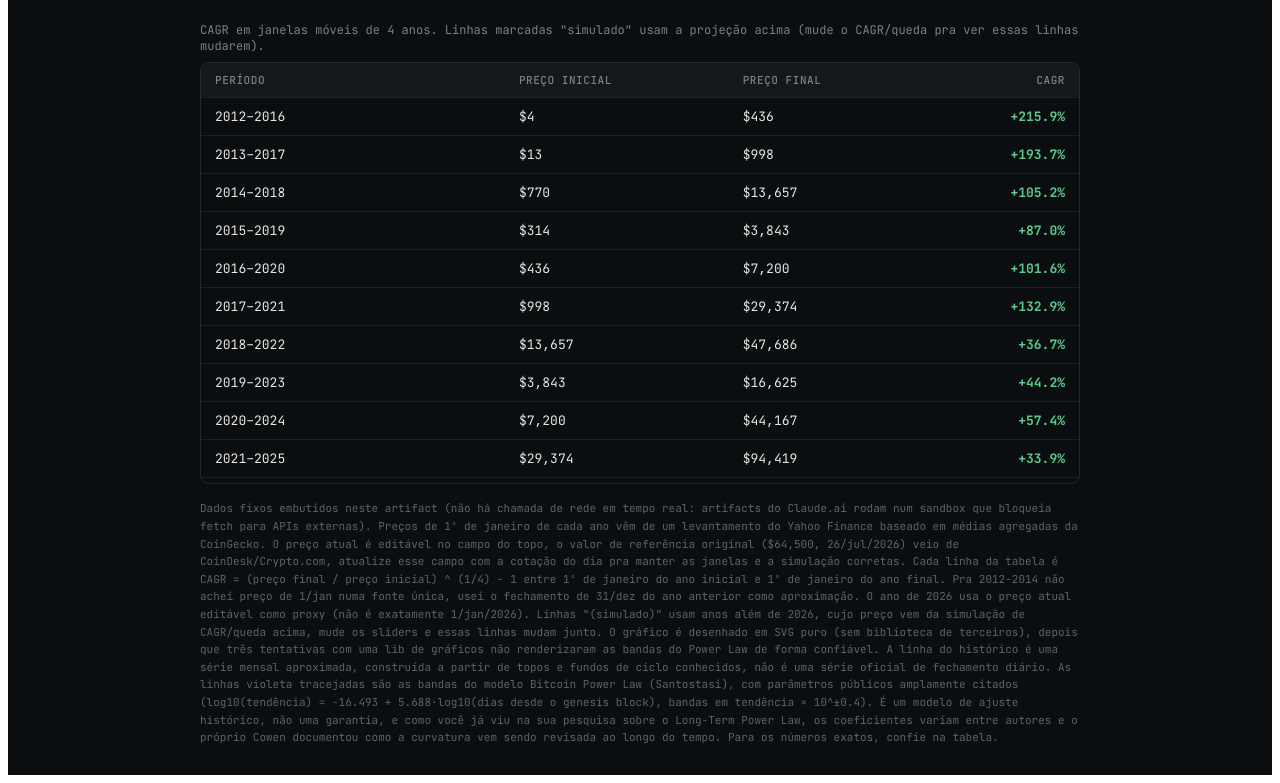
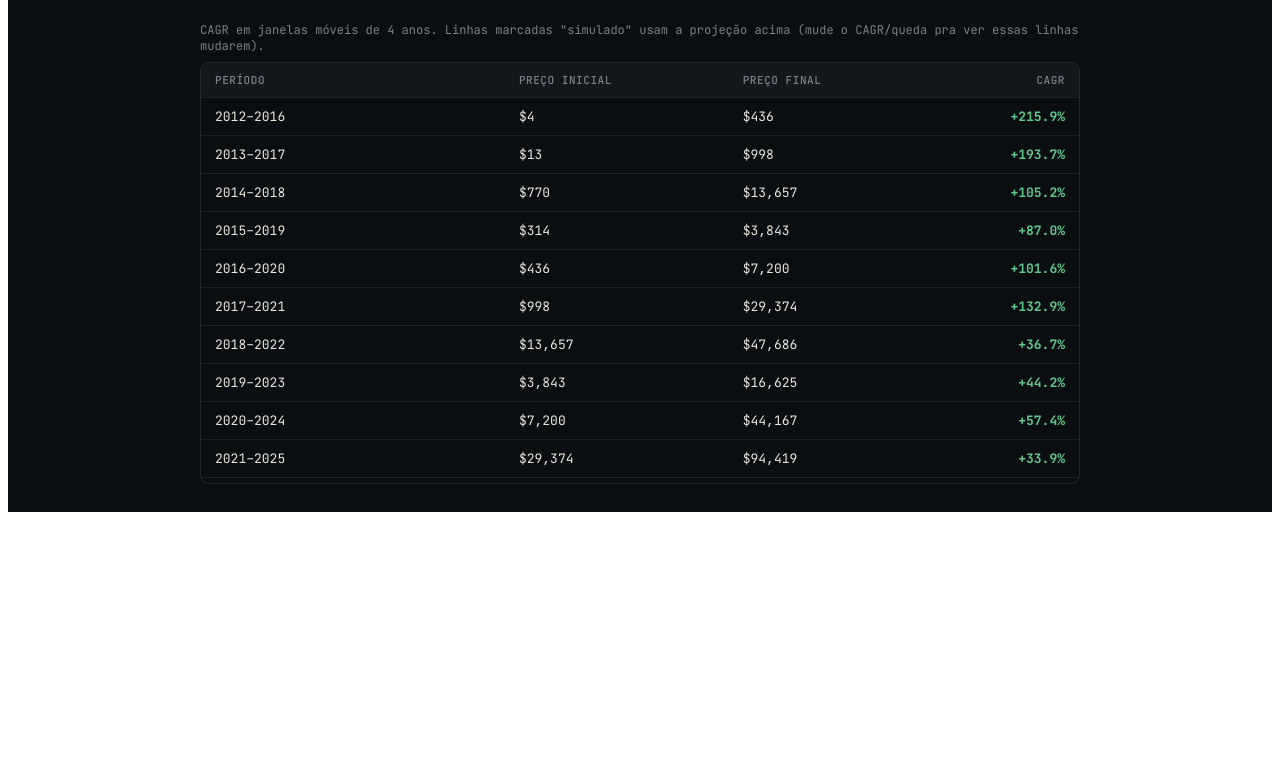
Before and after one commit to Henriqueperoni/btc-cagr-dashboard, a React (Vite) app: page / in a window 1280 px wide. Shown: the part 1083-1866 px from the top of the page. After the commit the page ends 1603 px from the top, so only its background shows below. Built offline with nearby package versions, Linux system fonts and the light colour scheme.

Commit message:
Remove the CARG explanation from CARG table

```diff
--- a/src/App.jsx
+++ b/src/App.jsx
@@ -794,34 +794,6 @@ export default function BtcCagrDashboard() {
               </tbody>
             </table>
           </div>
-
-          <div style={{ marginTop: 16, fontSize: 11, color: "#5c636b", lineHeight: 1.6 }}>
-            Dados fixos embutidos neste artifact (não há chamada de rede em tempo real:
-            artifacts do Claude.ai rodam num sandbox que bloqueia fetch para APIs
-            externas). Preços de 1º de janeiro de cada ano vêm de um levantamento do
-            Yahoo Finance baseado em médias agregadas da CoinGecko. O preço atual é
-            editável no campo do topo, o valor de referência original ({fmtUsd(TODAY.price)},
-            26/jul/2026) veio de CoinDesk/Crypto.com, atualize esse campo com a cotação
-            do dia pra manter as janelas e a simulação corretas. Cada linha da tabela é
-            CAGR = (preço final / preço inicial) ^ (1/{WINDOW}) − 1 entre 1º de janeiro do
-            ano inicial e 1º de janeiro do ano final. Pra 2012-2014 não achei preço de
-            1/jan numa fonte única, usei o fechamento de 31/dez do ano anterior como
-            aproximação. O ano de 2026 usa o preço atual editável como proxy (não é
-            exatamente 1/jan/2026). Linhas "(simulado)" usam anos além de 2026, cujo preço
-            vem da simulação de CAGR/queda acima, mude os sliders e essas linhas mudam
-            junto. O gráfico é desenhado em SVG puro (sem biblioteca de terceiros), depois
-            que três tentativas com uma lib de gráficos não renderizaram as bandas do
-            Power Law de forma confiável. A linha do histórico é uma série mensal
-            aproximada, construída a partir de topos e fundos de ciclo conhecidos, não é
-            uma série oficial de fechamento diário. As linhas violeta tracejadas são as
-            bandas do modelo Bitcoin Power Law (Santostasi), com parâmetros públicos
-            amplamente citados (log10(tendência) = -16.493 + 5.688·log10(dias desde o
-            genesis block), bandas em tendência × 10^±0.4). É um modelo de ajuste
-            histórico, não uma garantia, e como você já viu na sua pesquisa sobre o
-            Long-Term Power Law, os coeficientes variam entre autores e o próprio Cowen
-            documentou como a curvatura vem sendo revisada ao longo do tempo. Para os
-            números exatos, confie na tabela.
-          </div>
         </>
       </div>
     </div>
```
